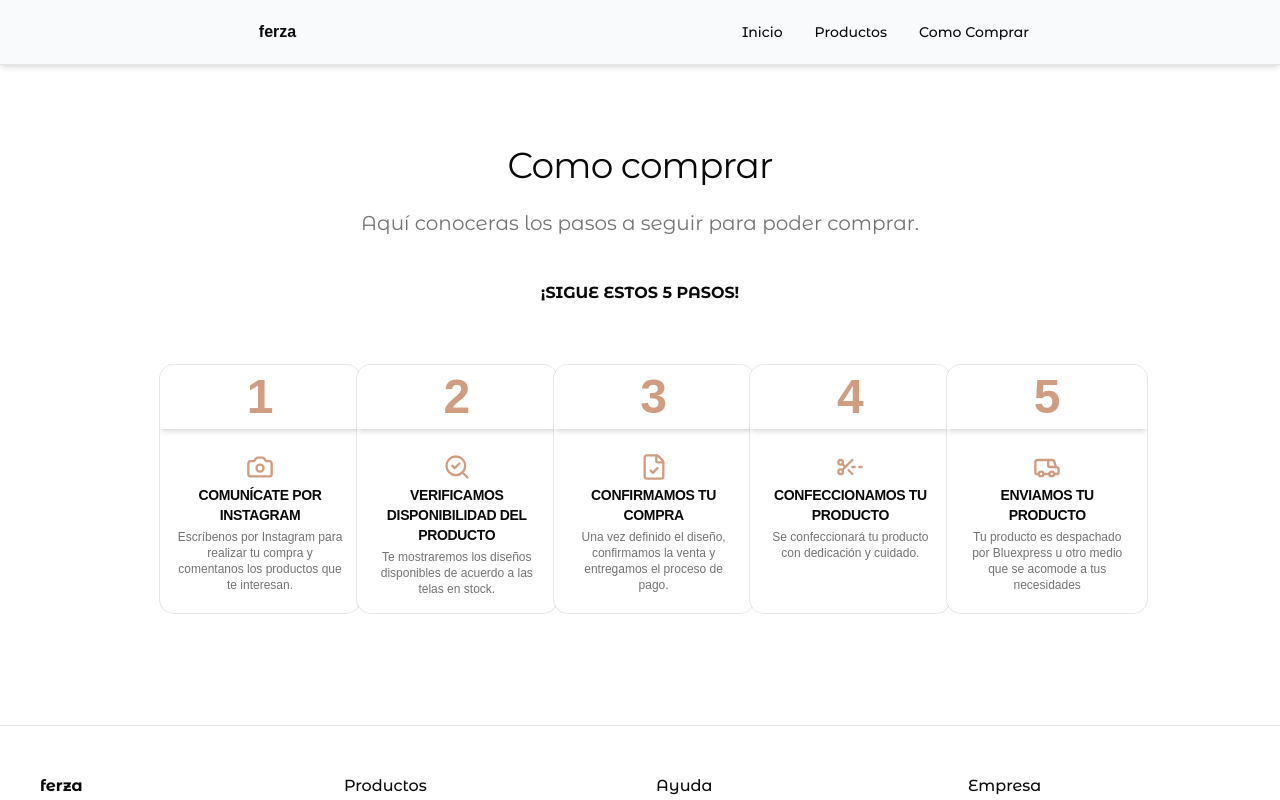
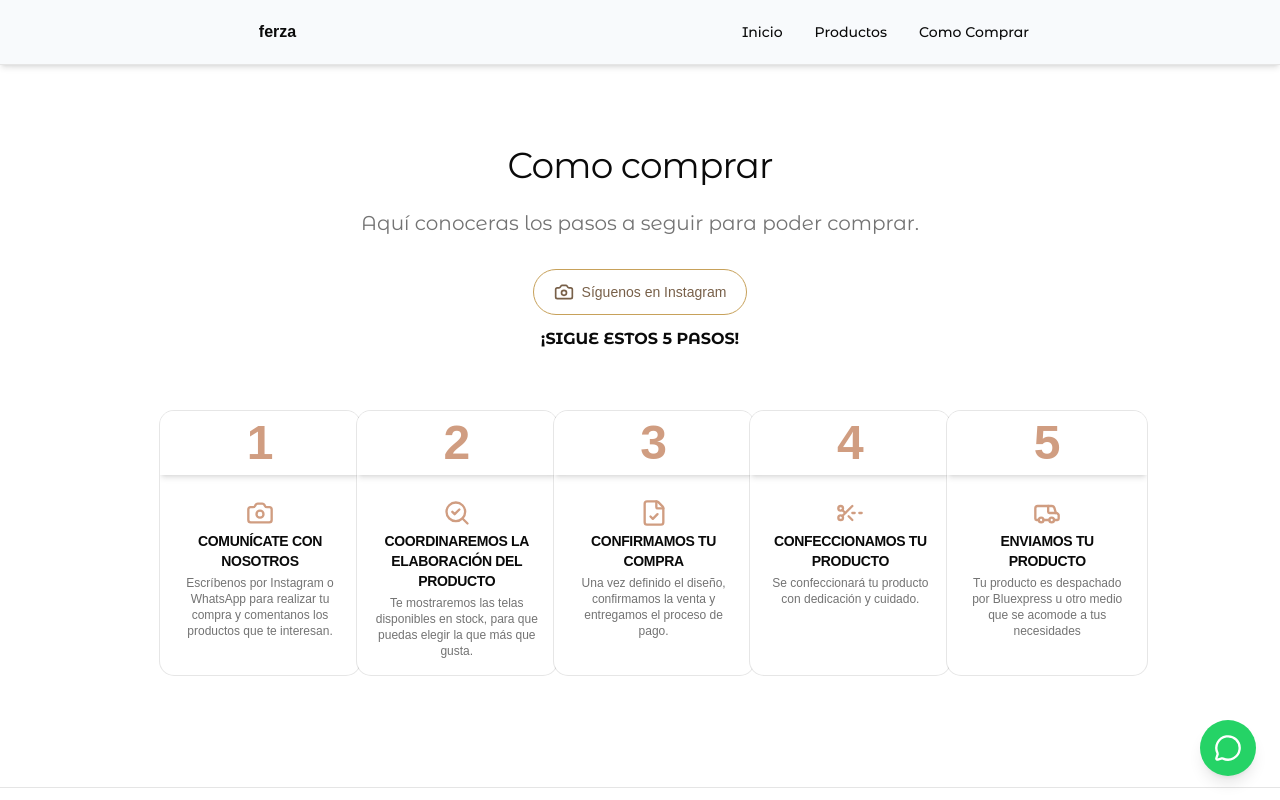
Before and after one commit to Nicoleperezquiroga/Ferza, a React (Vite) app: page /comoComprar in a window 1280 px wide. Shown: the top 800 px of the page. Built offline with nearby package versions, Linux system fonts and the light colour scheme.

Commit message:
Optimizacion y nuevas cargas

```diff
--- a/src/mocks/comoComprar.mock.ts
+++ b/src/mocks/comoComprar.mock.ts
@@ -21,14 +21,14 @@ export const pasosCompra: ComoComprar[] = [
 { paso: "1",
   imagen: MatSurf1,
   icono: Camera,
-  titulo: "Comunícate por instagram",
-  descripcion: "Escríbenos por Instagram para realizar tu compra y comentanos los productos que te interesan.",
+  titulo: "Comunícate con nosotros",
+  descripcion: "Escríbenos por Instagram o WhatsApp para realizar tu compra y comentanos los productos que te interesan.",
 },
 { paso: "2",
   imagen: MatSurf1,
   icono: SearchCheck,
-  titulo: "Verificamos disponibilidad del producto",
-  descripcion: "Te mostraremos los diseños disponibles de acuerdo a las telas en stock.",
+  titulo: "Coordinaremos la elaboración del producto",
+  descripcion: "Te mostraremos las telas disponibles en stock, para que puedas elegir la que más que gusta.",
 },
 { paso: "3",
   imagen: MatSurf1,
--- /dev/null
+++ b/src/shop/Components/InstagramButton.tsx
@@ -0,0 +1,33 @@
+import { Camera } from "lucide-react";
+
+export const InstagramButton = () => {
+  return (
+    <a
+      href="https://www.instagram.com/ferza.hechoamano/"
+      target="_blank"
+      rel="noopener noreferrer"
+      aria-label="Visita nuestro Instagram"
+      className="
+        inline-flex
+        items-center
+        justify-center
+        gap-2
+        rounded-full
+        border
+        border-[#C7A15A]
+        px-5
+        py-3
+        text-[#786049]
+        transition-all
+        duration-300
+        hover:bg-[#C7A15A]
+        hover:text-white
+      "
+    >
+      <Camera  size={20} />
+      <span className="text-sm font-medium">
+        Síguenos en Instagram
+      </span>
+    </a>
+  );
+};
--- /dev/null
+++ b/src/shop/Components/WhatsAppFloatingButton.tsx
@@ -0,0 +1,32 @@
+
+import { MessageCircle } from "lucide-react";
+
+export const WhatsAppFloatingButton = () => {
+  const telefono = "56991386001";
+  const mensaje =
+    "¡Hola FERZA! Me gustaría consultar por sus productos.";
+
+  const url = `https://wa.me/${telefono}?text=${encodeURIComponent(mensaje)}`;
+
+  return (
+    <a
+      href={url}
+      target="_blank"
+      rel="noopener noreferrer"
+      aria-label="Contactar a FERZA por WhatsApp"
+      className="
+        fixed bottom-6 right-6 z-50
+        flex items-center justify-center
+        w-14 h-14
+        rounded-full
+        bg-[#25D366]
+        text-white
+        shadow-lg
+        transition-all duration-300
+        hover:scale-110 hover:bg-[#1DA851]
+      "
+    >
+      <MessageCircle size={28} />
+    </a>
+  );
+};
--- a/src/shop/layouts/ShopLayout.tsx
+++ b/src/shop/layouts/ShopLayout.tsx
@@ -1,6 +1,7 @@
 import { Outlet } from "react-router";
 import { CustomHeader } from "../Components/CustomHeader";
 import { CustomFooter } from "../Components/CustomFooter";
+import { WhatsAppFloatingButton } from "../Components/WhatsAppFloatingButton";
 
 export const ShopLayout = () => {
     return(
@@ -8,6 +9,7 @@ export const ShopLayout = () => {
             <CustomHeader/>
             <Outlet/>
             <CustomFooter/>
+            <WhatsAppFloatingButton />
         </div>
     );
 }
--- a/src/shop/pages/comoComprar/ComoComprarPage.tsx
+++ b/src/shop/pages/comoComprar/ComoComprarPage.tsx
@@ -1,10 +1,12 @@
 import { CustomJumbotron } from '@/shop/Components/CustomJumbotron'
 import { InfoCard } from '@/shop/Components/InfoCard'
+import { InstagramButton } from '@/shop/Components/InstagramButton'
 
 export const ComoComprarPage = () => {
   return (
-    <div>
+    <div className="flex flex-col justify-center items-center">
       <CustomJumbotron title="Como comprar" subTitle="Aquí conoceras los pasos a seguir para poder comprar."/>
+      <InstagramButton></InstagramButton>
       <InfoCard />
       </div>
   )
```
